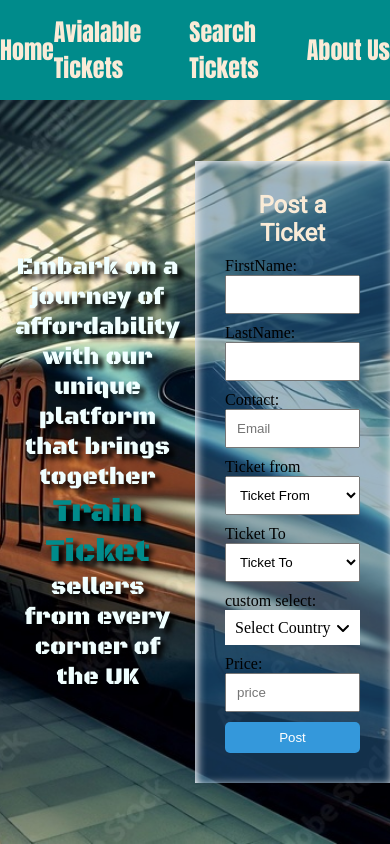
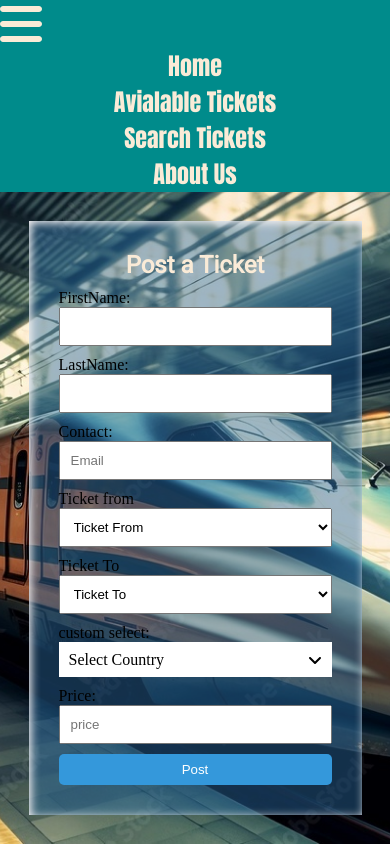
Before and after one commit to Tayokanch/Ticket-Traders, a React (Vite) app: page / in a window 390 px wide. Built offline with nearby package versions, Linux system fonts and the light colour scheme; a web font is replaced by a local one.

Commit message:
added media queries

```diff
--- a/package.json
+++ b/package.json
@@ -11,7 +11,7 @@
   },
   "dependencies": {
     "@fortawesome/fontawesome-free": "^6.5.1",
-    "@fortawesome/free-solid-svg-icons": "^6.5.0",
+    "@fortawesome/free-solid-svg-icons": "^6.5.1",
     "@fortawesome/react-fontawesome": "^0.2.0",
     "nanoid": "^5.0.3",
     "randomcolor": "^0.6.2",
--- a/src/App.css
+++ b/src/App.css
@@ -1,19 +1,13 @@
 header{
   background-color: #008b8b;
-  display: grid;
-  place-items: center;
   position: sticky;
   top: 0;
   z-index: 1;
 }
 
-
-
-
 main {
   width: 100%;
   height: 100%;
-
 
 }
 
--- a/src/Components/HeaderComponents/Header.css
+++ b/src/Components/HeaderComponents/Header.css
@@ -1,11 +1,16 @@
 @import url('https://fonts.googleapis.com/css2?family=Alata&family=Anton&family=Bebas+Neue&family=Black+Ops+One&family=Bungee&family=Crimson+Pro:wght@900&family=Lilita+One&family=Press+Start+2P&family=Rajdhani&family=Roboto&family=Slabo+27px&display=swap');
+
 
 header ul{
     width: 100%;
     display: grid;
     grid-auto-flow: column;
-   place-items: center;
-
+    place-items: center;
+}
+header ul.active{
+    display: grid;
+    background-color: red;
+    display: none;
 }
 
 header ul li {
@@ -16,6 +21,7 @@ header ul li {
     position: relative;
 
 }
+
 
 header ul li:hover {
     cursor: pointer;
@@ -45,3 +51,29 @@ header > ul> li:hover::after{
     transform: scale(1, 1);
 
 }
+header .icon-box{
+    width: 100%;
+    display: none;
+}
+
+@media only screen and (max-width: 600px) {
+
+
+    header ul{
+        width: 100%;
+        display: grid;
+        grid-auto-flow: row;
+
+
+    }
+
+    header .icon-box{
+        width: 100%;
+        display: block;
+    }
+    header .icon{
+        font-size: 3rem;
+        color:  #faebd7;
+
+    }
+  }
--- a/src/Components/HeaderComponents/Header.jsx
+++ b/src/Components/HeaderComponents/Header.jsx
@@ -1,17 +1,29 @@
-import React from "react";
+import React, { useState } from "react";
 import "./Header.css";
 import { useNavigate } from "react-router-dom";
+import { FontAwesomeIcon } from "@fortawesome/react-fontawesome";
+import { faBars } from "@fortawesome/free-solid-svg-icons";
 
 function Header() {
+  const [toggleIcon, setToggleIcon] = useState(false);
+
+  const handleclick = () => {
+    setToggleIcon(!toggleIcon);
+  };
+
   const navigate = useNavigate();
-
   return (
-    <ul>
-      <li onClick={() => navigate("/")}>Home</li>
-      <li onClick={() => navigate("/Alltickets")}>Avialable Tickets</li>
-      <li onClick={() => navigate("/Purchase")}>Search Tickets</li>
-      <li>About Us</li>
-    </ul>
+    <>
+      <section className="icon-box">
+        <FontAwesomeIcon icon={faBars} className="icon" onClick={handleclick} />
+      </section>
+      <ul className={`${toggleIcon ? "active" : ""}`}>
+        <li onClick={() => navigate("/")}>Home</li>
+        <li onClick={() => navigate("/Alltickets")}>Avialable Tickets</li>
+        <li onClick={() => navigate("/Purchase")}>Search Tickets</li>
+        <li>About Us</li>
+      </ul>
+    </>
   );
 }
 
--- a/src/Components/MainComponents/PostTicket.css
+++ b/src/Components/MainComponents/PostTicket.css
@@ -40,3 +40,22 @@
     width: 100%;
     padding: 10px;
 }
+
+@media only screen and (max-width: 600px) {
+    .main-post-section{
+        display: grid;
+        grid-auto-flow: row;
+        grid-template-columns: 1fr;
+        justify-content: center;
+
+    }
+    .main-post-section > section:first-of-type{
+            display: none;
+    }
+    .main-post-section > section:last-of-type{
+        padding: 20px;
+        overflow: hidden;
+}
+
+
+  }
--- a/src/index.css
+++ b/src/index.css
@@ -11,4 +11,15 @@
   height: 100vh;
   display: grid;
   grid-template-rows: 100px 1fr;
+
 }
+
+
+@media only screen and (max-width: 600px) {
+  #root{
+    width: 100%;
+    height: 100vh;
+    display: grid;
+    grid-template-rows: auto 1fr;
+  }
+}
```
Also changed, not shown: 1 other file (tests, documents, lock files or other folders).
